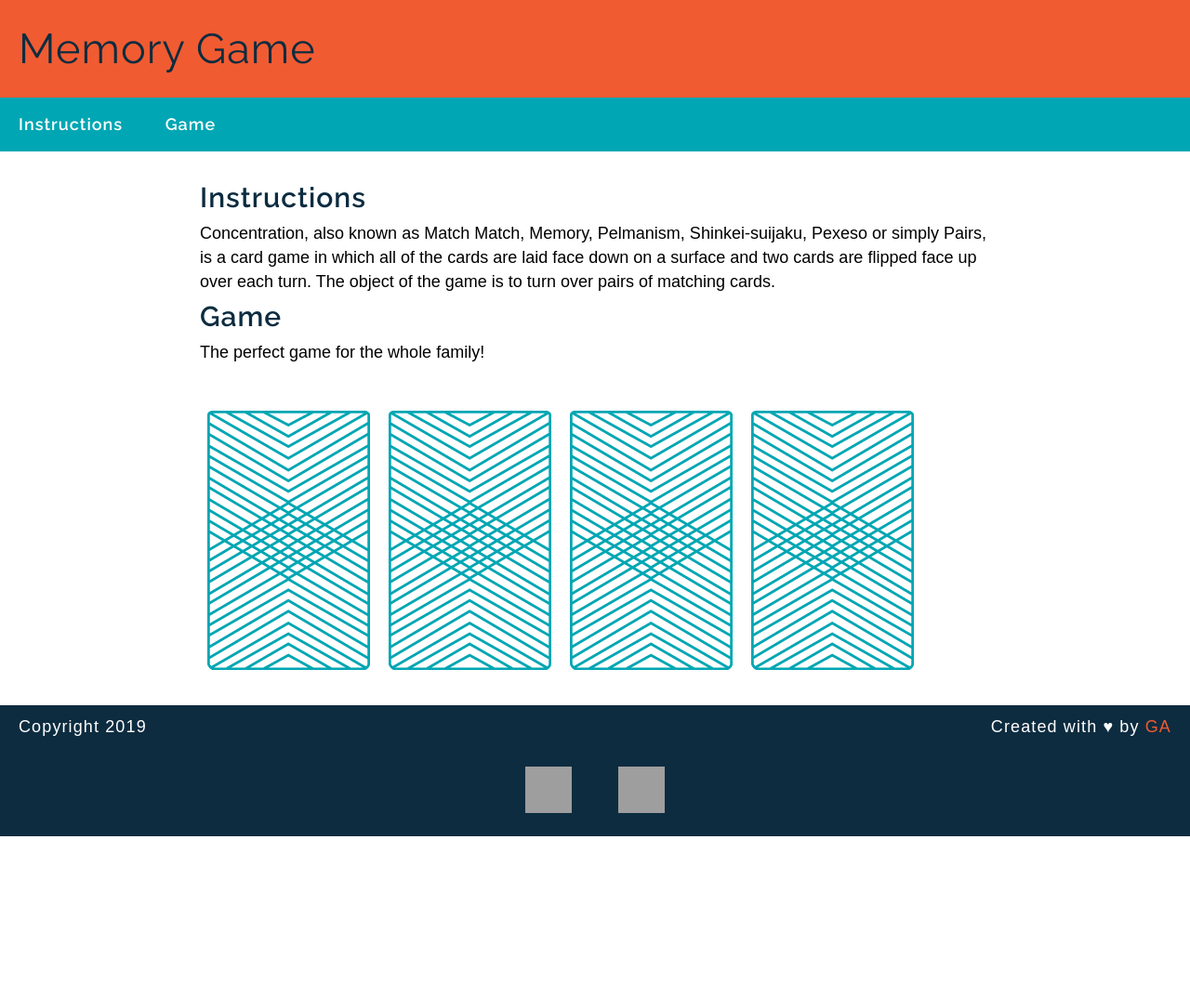
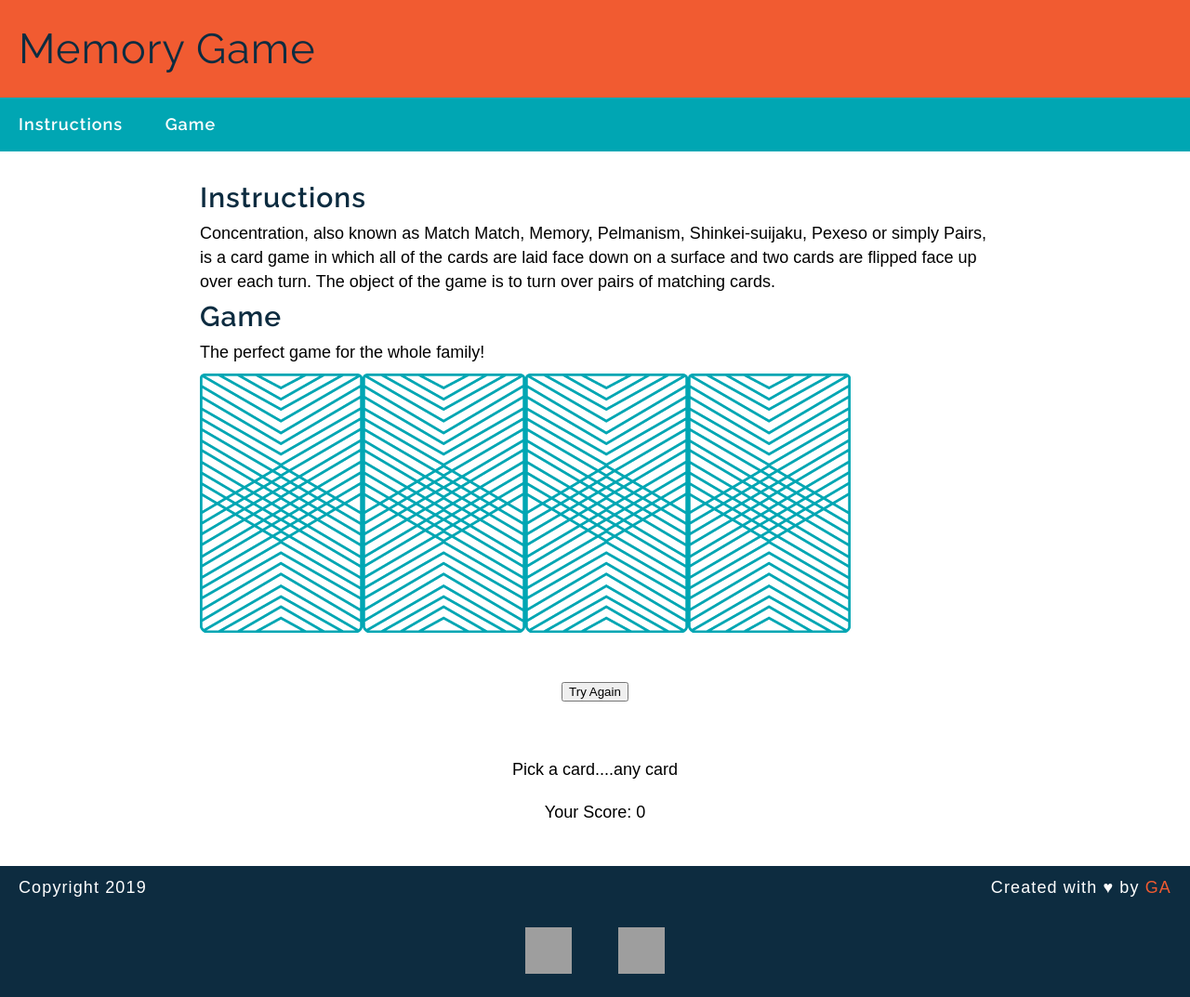
Before and after one commit to FMA126/wdi-fundamentals-memorygame, a plain HTML site: page memory_game/index.html in a window 1280 px wide. Shown: the whole page at 93% size. Before the commit the page ends 900 px from the top, so only its background shows below. Drawn offline with Linux system fonts and the light colour scheme; grey boxes are pictures that could not be loaded; a web font is replaced by a local one.

Commit message:
added awesome game logic

```diff
--- a/memory_game/css/style.css
+++ b/memory_game/css/style.css
@@ -97,3 +97,12 @@ footer {
     float: left;
     margin: 20px 25px
 }
+button {
+    display: block;
+    margin: 50px auto;
+}
+#outcome-score p{
+    margin: 0 auto;
+    text-align: center;
+
+}
--- a/memory_game/index.html
+++ b/memory_game/index.html
@@ -27,12 +27,12 @@
 
                 <p>The perfect game for the whole family!</p>
 
-                <div>
-                    <img class="back-img" src="images/back.png" alt="Queen of Diamonds">
-                    <img class="back-img" src="images/back.png" alt="Queen of Hearts">
-                    <img class="back-img" src="images/back.png" alt="King of Diamonds">
-                    <img class="back-img" src="images/back.png" alt="King of Hearts">
+                <div id="game-board"></div>
+                <div id="outcome-score">
+                    <p>Pick a card....any card</p>
+                    <p>Your Score: 0</p>
                 </div>
+
 
             </main>
 
--- a/memory_game/js/main.js
+++ b/memory_game/js/main.js
@@ -20,25 +20,57 @@ const cards = [
         cardImage: "images/king-of-diamonds.png"
     }
 ];
-const cardsInPlay = [];
+let cardsInPlay = [];
+let score = 0;
 
-const checkForMatch = function() {
+const checkForMatch = function(x, elem) {
+    elem.setAttribute('src', cards[x].cardImage)
     if (cardsInPlay.length === 2) {
         if (cardsInPlay[0] === cardsInPlay[1]) {
-            console.log("You found a match!");
+            score++;
+            document.getElementById('outcome-score').getElementsByTagName('p')[1].innerHTML = ("Your Score: " + score);
+            document.getElementById('outcome-score').getElementsByTagName('p')[0].innerHTML = ("You found a match!");
         } else {
-            console.log("Sorry try again.");
+            document.getElementById('outcome-score').getElementsByTagName('p')[0].innerHTML = ("Sorry try again");
+
         }
     }
+
 }
-const flipCard = function(cardId) {
-    console.log("User flipped " + " " + cards[cardId].rank);
-    console.log(cards[cardId].cardImage);
-    console.log(cards[cardId].suit);
+const flipCard = function() {
+    let cardId = this.getAttribute('data-id');
+    let el = this;
 
     cardsInPlay.push(cards[cardId].rank);
-    checkForMatch();
+    checkForMatch(cardId, el);
 }
 
-flipCard(0);
-flipCard(2);
+const newGame = function() {
+    cardsInPlay = [];
+    document.getElementById('game-board').innerHTML = '';
+    document.getElementById('outcome-score').getElementsByTagName('p')[0].innerHTML = "You can do it!";
+
+
+
+    createBoard();
+}
+
+const createBoard = function() {
+    for (let i = 0; i < cards.length; i++) {
+        let cardElement = document.createElement('img');
+
+        cardElement.setAttribute("src", "images/back.png");
+        cardElement.setAttribute("data-id", i);
+        cardElement.addEventListener("click", flipCard);
+        document.getElementById('game-board').appendChild(cardElement);
+    }
+
+    let resetCards = document.createElement('button');
+
+    resetCards.innerHTML = 'Try Again';
+    resetCards.addEventListener('click', newGame);
+    document.getElementById('game-board').appendChild(resetCards);
+
+}
+
+createBoard();
```
